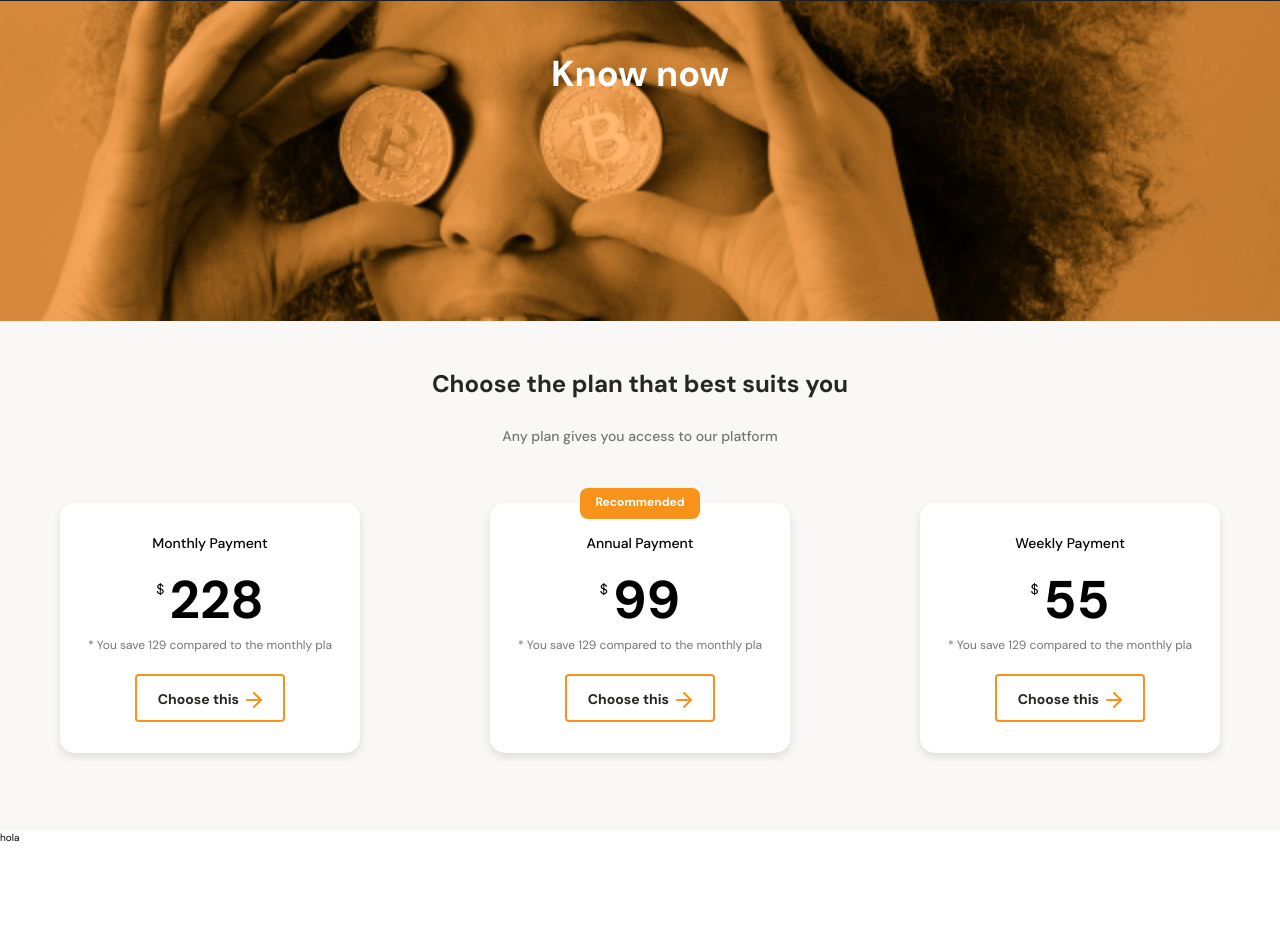
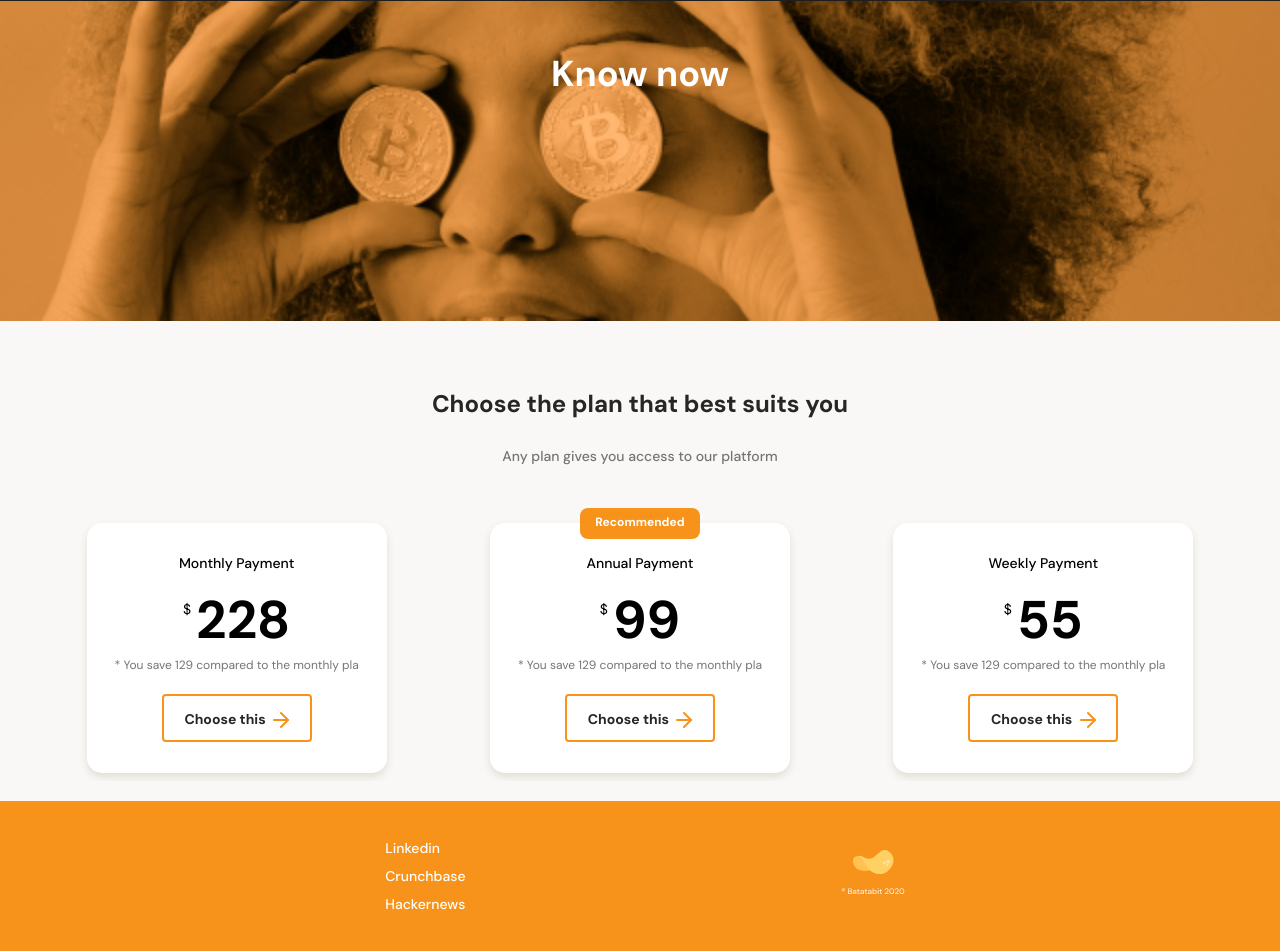
Before and after one commit to LNorza/Responsive-designe-curso, a plain HTML site: page index.html in a window 1280 px wide. Shown: the part 2302-3253 px from the top of the page. Before the commit the page ends 3146 px from the top, so only its background shows below. Drawn offline with Linux system fonts and the light colour scheme.

Commit message:
Add Footer

```diff
--- a/index.html
+++ b/index.html
@@ -185,6 +185,17 @@
                 </section>
             </section>
         </main>
-        <footer>hola</footer>
+        <footer>
+            <section class="left">
+                <ul>
+                    <li><a href="#">Linkedin</a></li>
+                    <li><a href="#">Crunchbase</a></li>
+                    <li><a href="#">Hackernews</a></li>
+                </ul>
+            </section>
+            <section>
+                <img src="Assets/img/logo-footer.svg" alt="Logo Batatabit" />
+            </section>
+        </footer>
     </body>
 </html>
--- a/styles.css
+++ b/styles.css
@@ -381,7 +381,8 @@ main {
 .main-plans-container {
     width: 100%;
     min-width: 320px;
-    padding-bottom: 70px;
+    padding: 20px;
+    padding-bottom: 20px;
     text-align: center;
 }
 
@@ -414,6 +415,7 @@ main {
     align-items: center;
     gap: 10px;
     height: 316px;
+    margin: 0 20px;
     overflow-x: scroll;
     overscroll-behavior-x: contain;
     scroll-snap-type: x proximity;
@@ -506,3 +508,32 @@ main {
     background-image: url("Assets/icons/orange-right-arrow.svg");
     vertical-align: text-bottom;
 }
+
+footer {
+    display: flex;
+    align-items: center;
+    justify-content: space-evenly;
+    width: 100%;
+    height: 150px;
+    padding-left: 10px;
+    background-color: var(--bitcoin-orange);
+}
+
+.footer__left a:hover {
+    text-decoration: underline;
+}
+
+footer .left ul {
+    font-size: 1.4rem;
+    font-weight: 500;
+    line-height: 1.8rem;
+    list-style: none;
+}
+
+.left li {
+    margin: 10px 0;
+}
+.left a {
+    text-decoration: none;
+    color: var(--just-white);
+}
```
